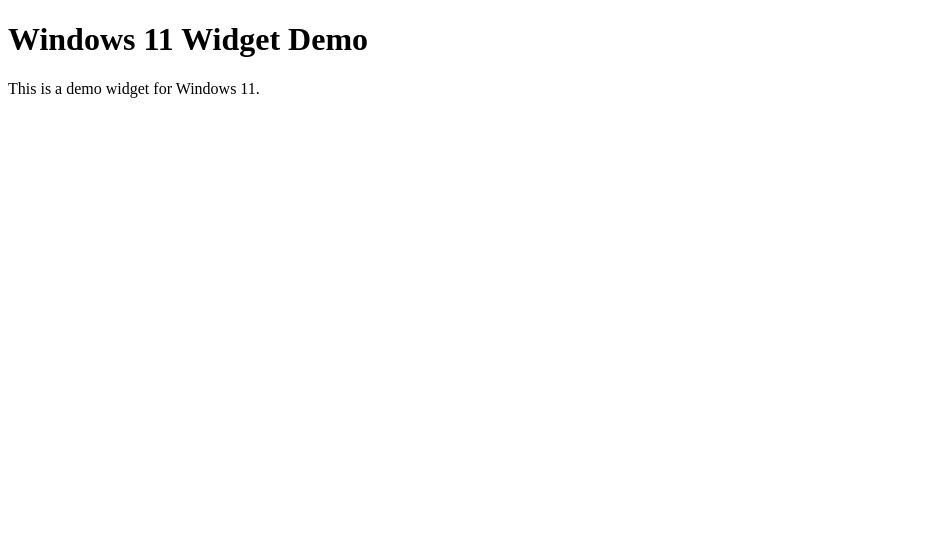
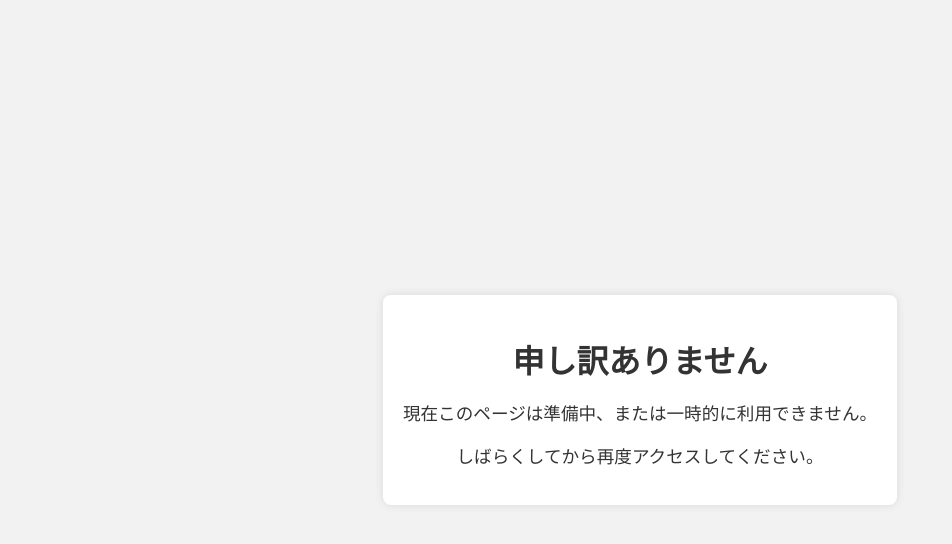
Before and after one commit to KnightOrKnave/knightorknave.github.io, a plain HTML site: page index.html in a window 1280 px wide. Shown: the whole page, without its empty margins (0-952 px from the left). Drawn offline with Linux system fonts and the light colour scheme.

Commit message:
sorry page

```diff
--- a/index.html
+++ b/index.html
@@ -2,25 +2,42 @@
 <html lang="ja">
   <head>
     <meta charset="UTF-8" />
-    <meta name="viewport" content="width=device-width, initial-scale=1.0" />
-    <title>Windows 11 Widget Demo</title>
-    <link rel="manifest" href="manifest.json" />
-    <link rel="icon" type="image/png" sizes="16x16" href="favicon-16.png" />
+    <title>申し訳ありません</title>
+    <meta name="viewport" content="width=device-width, initial-scale=1" />
+    <style>
+      html,
+      body {
+        height: 100%;
+        margin: 0;
+        font-family: sans-serif;
+        background-color: #f2f2f2;
+        display: flex;
+        align-items: center;
+        justify-content: center;
+        text-align: center;
+        color: #333;
+      }
+      .container {
+        max-width: 600px;
+        padding: 20px;
+        background: white;
+        border-radius: 8px;
+        box-shadow: 0 0 10px rgba(0, 0, 0, 0.1);
+      }
+      h1 {
+        font-size: 2em;
+        margin-bottom: 10px;
+      }
+      p {
+        font-size: 1.1em;
+      }
+    </style>
   </head>
   <body>
-    <h1>Windows 11 Widget Demo</h1>
-    <p>This is a demo widget for Windows 11.</p>
-    <script>
-      if ('serviceWorker' in navigator) {
-        navigator.serviceWorker
-          .register('/service-worker.js')
-          .then((registration) => {
-            console.log('ServiceWorker registration successful');
-          })
-          .catch((err) => {
-            console.log('ServiceWorker registration failed: ', err);
-          });
-      }
-    </script>
+    <div class="container">
+      <h1>申し訳ありません</h1>
+      <p>現在このページは準備中、または一時的に利用できません。</p>
+      <p>しばらくしてから再度アクセスしてください。</p>
+    </div>
   </body>
 </html>
--- a/service-worker.js
+++ /dev/null
@@ -1,4 +0,0 @@
-self.addEventListener('notificationclick', function (event) {
-  event.notification.close();
-  event.waitUntil(clients.openWindow('https://example.com'));
-});
--- a/widgets/demo-data.json
+++ /dev/null
@@ -1,4 +0,0 @@
-{
-  "song": "I Will Always Love You",
-  "artist": "Whitney Houston"
-}
```
Also changed, not shown: widgets/demo-layout.json (deleted, +0 -20 lines), favicon-16.png (deleted), manifest.json (deleted), screenshot-widget.png (deleted), 1 other file.
